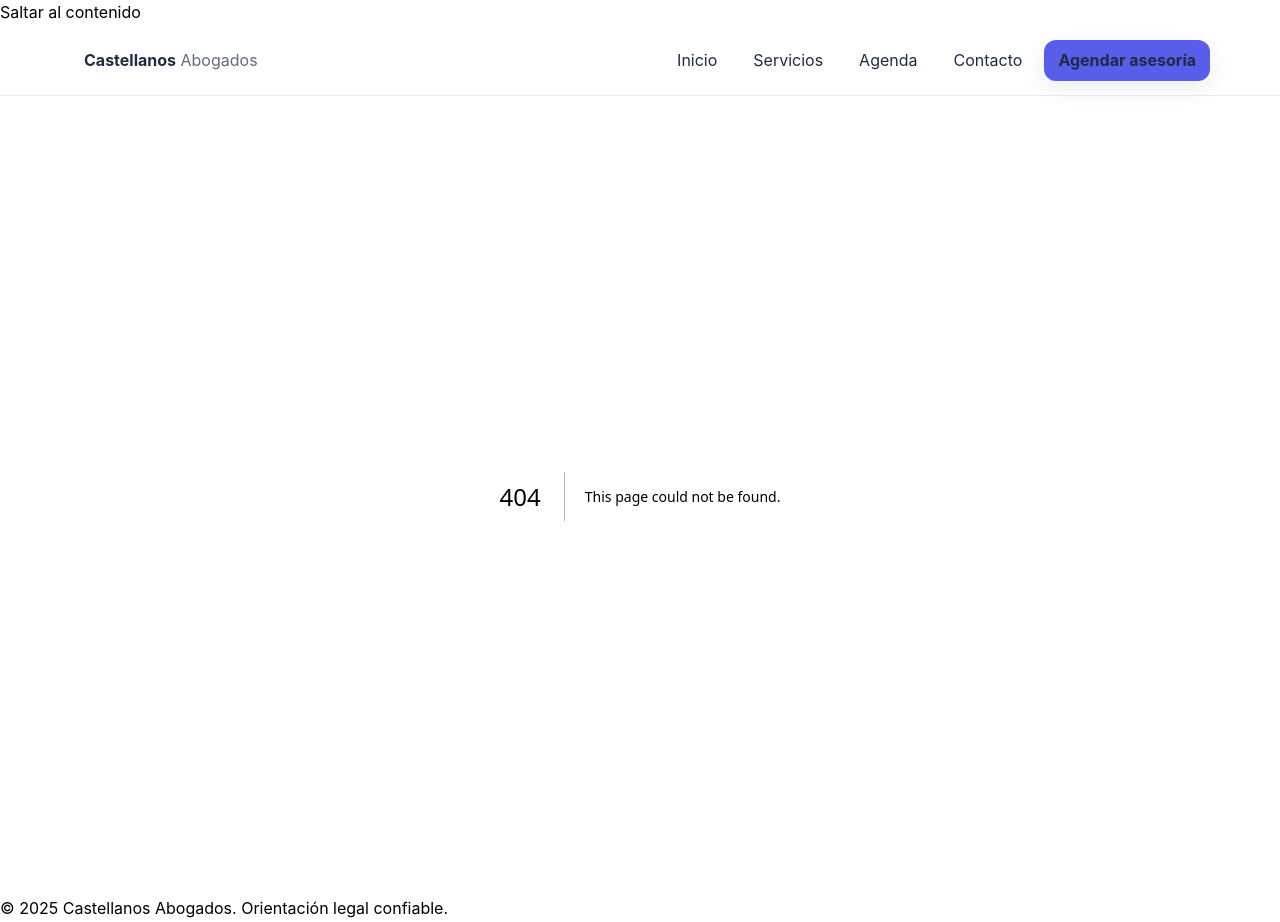
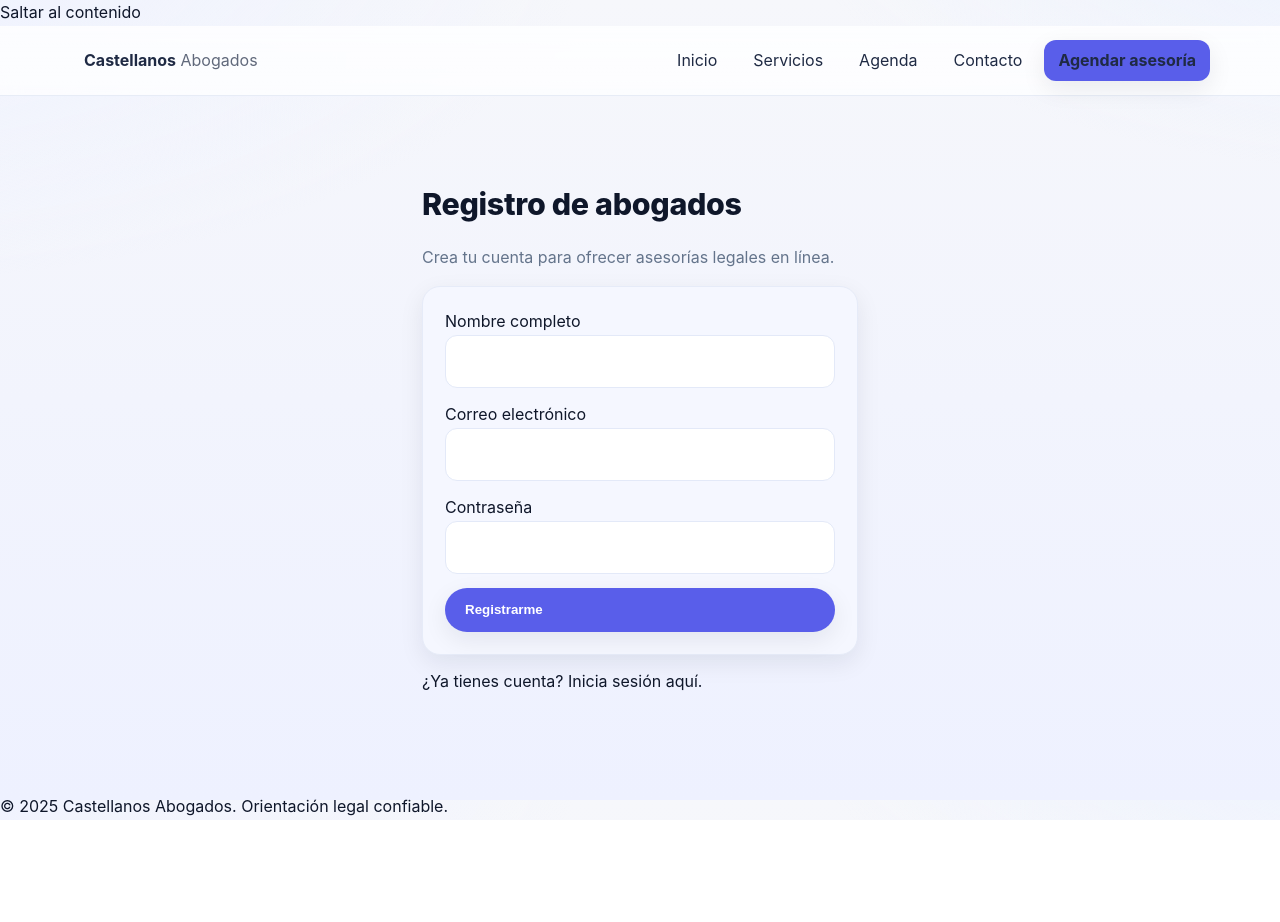
Before and after one commit to jjonnas1/castellanosabogados, a Next.js app: page /registro in a window 1280 px wide. Before the commit this address had no page. After the commit the page ends 820 px from the top, so only its background shows below. Built offline with nearby package versions, Linux system fonts and the light colour scheme; no server answers.

Commit message:
Create page.tsx

```diff
--- /dev/null
+++ b/app/registro/page.tsx
@@ -0,0 +1,96 @@
+"use client";
+
+import { useState } from "react";
+import { supabase } from "../../lib/supabaseClient";
+
+export default function RegistroPage() {
+  const [loading, setLoading] = useState(false);
+  const [email, setEmail] = useState("");
+  const [password, setPassword] = useState("");
+  const [nombre, setNombre] = useState("");
+  const [ok, setOk] = useState(false);
+  const [error, setError] = useState<string | null>(null);
+
+  async function handleRegister(e: React.FormEvent) {
+    e.preventDefault();
+    setLoading(true);
+    setError(null);
+    setOk(false);
+
+    const { data, error } = await supabase.auth.signUp({
+      email,
+      password,
+      options: {
+        data: { nombre },
+      },
+    });
+
+    if (error) setError(error.message);
+    else setOk(true);
+    setLoading(false);
+  }
+
+  return (
+    <main className="section">
+      <div className="wrap" style={{ maxWidth: 480 }}>
+        <h1 className="h2">Registro de abogados</h1>
+        <p className="muted">Crea tu cuenta para ofrecer asesorías legales en línea.</p>
+
+        <form onSubmit={handleRegister} className="panel" style={{ display: "grid", gap: 14 }}>
+          <label>
+            Nombre completo
+            <input
+              type="text"
+              value={nombre}
+              onChange={(e) => setNombre(e.target.value)}
+              required
+            />
+          </label>
+
+          <label>
+            Correo electrónico
+            <input
+              type="email"
+              value={email}
+              onChange={(e) => setEmail(e.target.value)}
+              required
+            />
+          </label>
+
+          <label>
+            Contraseña
+            <input
+              type="password"
+              value={password}
+              onChange={(e) => setPassword(e.target.value)}
+              required
+            />
+          </label>
+
+          <button
+            type="submit"
+            className="btn btn--primary"
+            disabled={loading}
+          >
+            {loading ? "Creando cuenta..." : "Registrarme"}
+          </button>
+        </form>
+
+        {ok && (
+          <div className="panel" style={{ background: "#f6ffed", borderColor: "#c6f6d5" }}>
+            ✅ Registro exitoso. Revisa tu correo para confirmar la cuenta.
+          </div>
+        )}
+        {error && (
+          <div className="panel" style={{ background: "#fff5f5", borderColor: "#fed7d7" }}>
+            ❌ {error}
+          </div>
+        )}
+
+        <p style={{ marginTop: 14 }}>
+          ¿Ya tienes cuenta? <a href="/login">Inicia sesión aquí</a>.
+        </p>
+      </div>
+    </main>
+  );
+}
```
